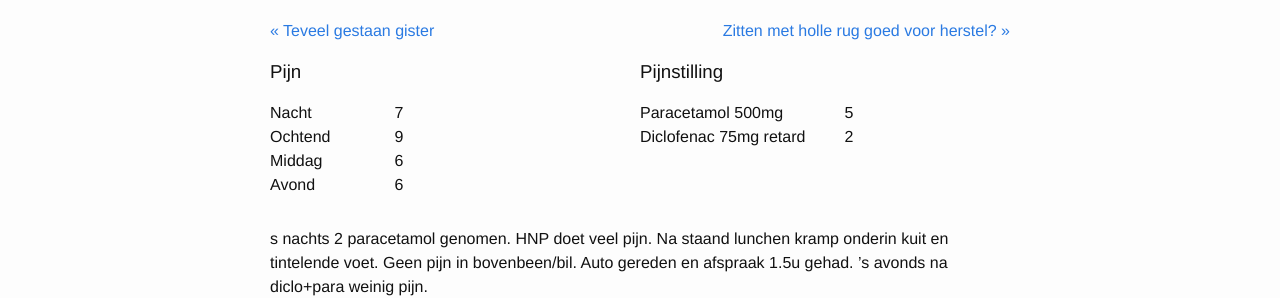
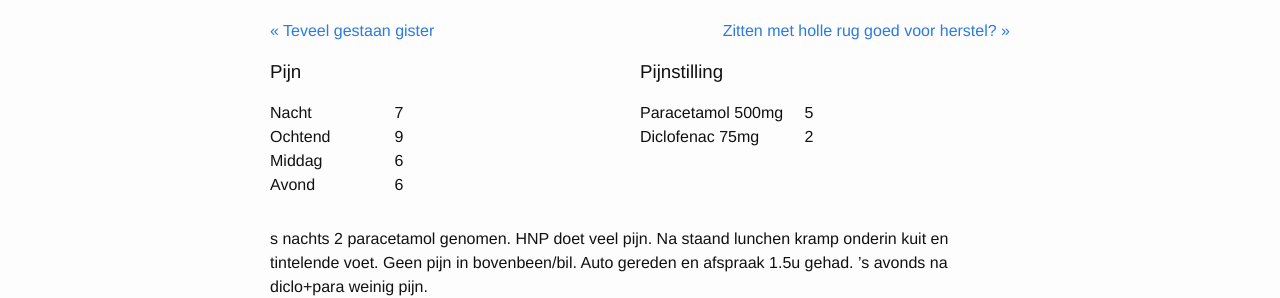
Before and after one commit to sandersoeteman/sandersoeteman.github.io, a Jekyll site: the page built from _posts/2019-05-15-Hoop-niet-dat-ik-teveel-gedaan-heb.md, in a window 1280 px wide. Shown: the part 166-464 px from the top of the page. Built offline with Jekyll 4.4.1, drawn with Linux system fonts in a browser that asks for light colours.

Commit message:
responsive

```diff
--- a/_layouts/blog.html
+++ b/_layouts/blog.html
@@ -56,7 +56,7 @@
         {% endif %}
         {% if page.diclo %}
         <div>
-          <label>Diclofenac 75mg retard</label>
+          <label>Diclofenac 75mg</label>
           <span>{{ page.diclo }}</span>
         </div>
         {% endif %}
--- a/_sass/post.scss
+++ b/_sass/post.scss
@@ -49,7 +49,7 @@
 
         label {
           display: inline-block;
-          width: 200px;
+          width: 160px;
         }
 
         &.pijn {
--- a/_sass/responsive.scss
+++ b/_sass/responsive.scss
@@ -57,6 +57,13 @@
     .post-title {
       font-size: 36px;
     }
+    .post-header .pijn-en-medicatie > div {
+      &.pijn label,
+      label {
+        width: auto;
+        margin-right: 4px;
+      }
+    }
     .post-content {
       h2 {
         font-size: 28px;
```
